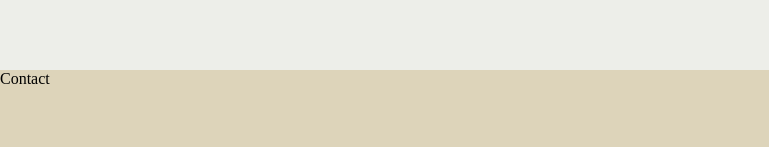
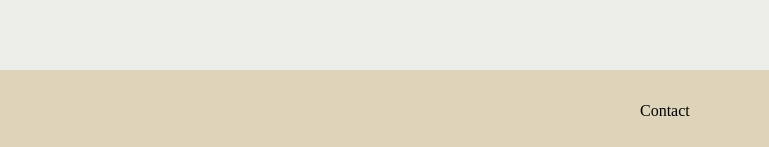
Before and after one commit to lindalejiete/JSBootcamp2023, a plain HTML site: page homework_230523.html in a window 1280 px wide. Shown: the part 826-973 px from the top of the page, 0-769 px from the left. Drawn offline with Linux system fonts and the light colour scheme.

Commit message:
footer styled

```diff
--- a/homework_230523.html
+++ b/homework_230523.html
@@ -83,4 +83,10 @@
     border-radius: 50%;
     background-color: #ddd4ba;
   }
+
+  p {
+    position: relative;
+    left: 50%;
+    top: 40%;
+  }
 </style>
```
